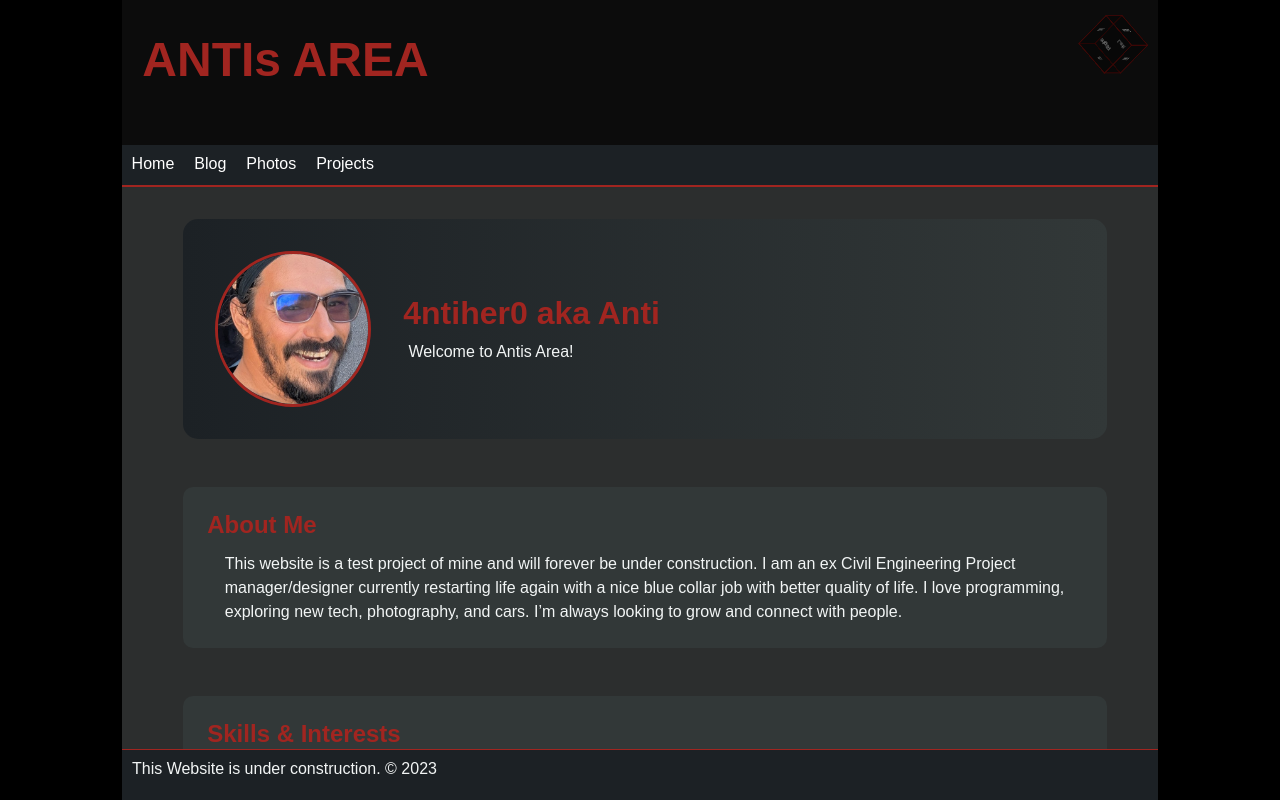
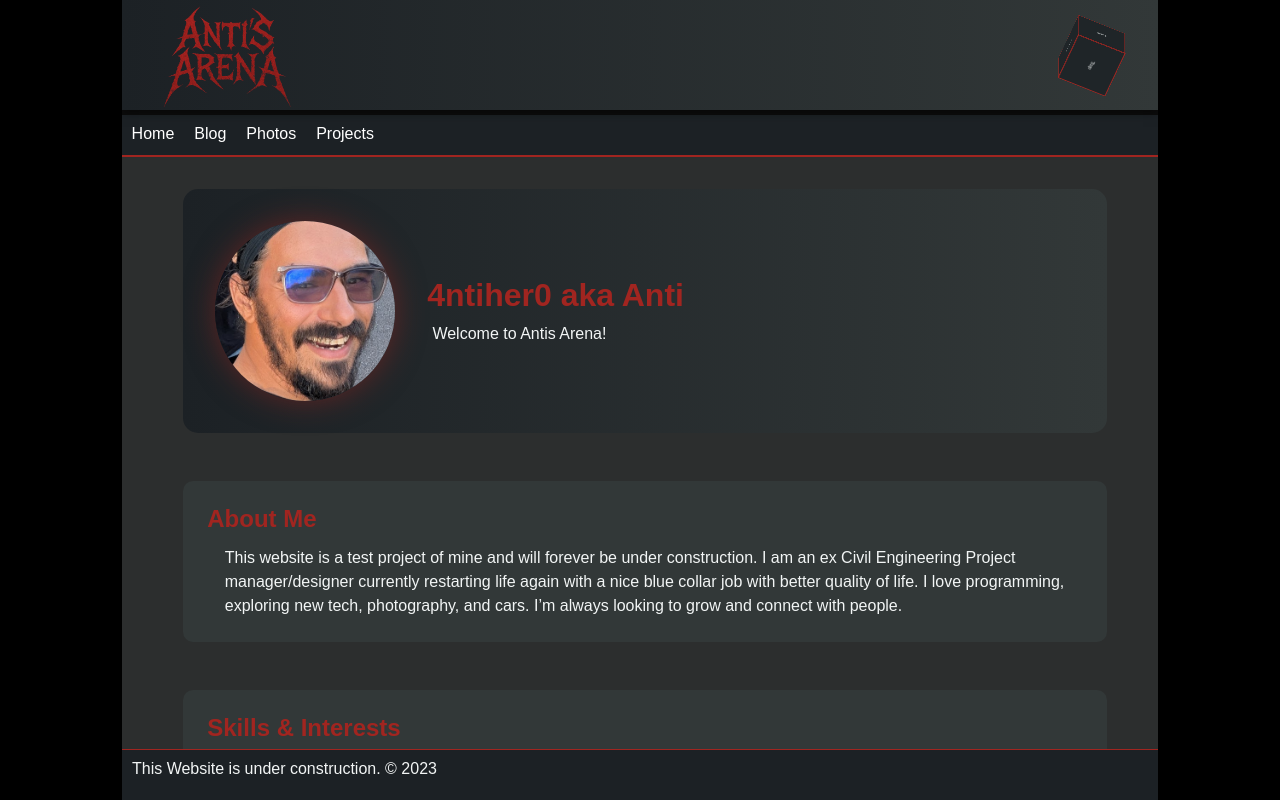
Before and after one commit to 4ntiher0/anti-website3.0, a React (Vite) app: page / in a window 1280 px wide. Built offline with nearby package versions, Linux system fonts and the light colour scheme.

Commit message:
small fixes and add new logo

```diff
--- a/package.json
+++ b/package.json
@@ -12,7 +12,8 @@
     "framer-motion": "^12.23.12",
     "react": "^18.3.1",
     "react-dom": "^18.3.1",
-    "react-router-dom": "^6.30.1"
+    "react-router-dom": "^6.30.1",
+    "three": "^0.179.1"
   },
   "devDependencies": {
     "@vitejs/plugin-react": "^5.0.2",
--- a/src/components/Header.jsx
+++ b/src/components/Header.jsx
@@ -2,10 +2,11 @@ import React from 'react';
 import './header.css';
 
 const Header = () => {
-
   return (
-        <div className="header">
-            <div className="headertxt"><h1>ANTIs AREA</h1></div>
+    <header className="header">
+      <div className="headertxt">
+        <img src="/public/logo.png" alt="ANTIs ARENA Logo" className="header-logo" />
+      </div>
       <div className="headerlogo">
         <div className="cube">
           <div className="face front">Front</div>
@@ -16,8 +17,8 @@ const Header = () => {
           <div className="face bottom">Bottom</div>
         </div>
       </div>
-        </div>
-    )
+    </header>
+  );
 };
 
 export default Header;
--- a/src/components/header.css
+++ b/src/components/header.css
@@ -1,48 +1,66 @@
+.header {
+  display: flex;
+  justify-content: space-between;
+  align-items: center;
+  padding-left: 3%;
+  padding-right: 4%;
+  height: 110px;
 
-  .headertxt {
-    padding-left: 2%;
-    float: left;
-    color: rgb(161, 37, 32);
-    padding-bottom: 2%;
-    font-size: x-large;
+  background: linear-gradient(90deg, rgb(28,33,37), rgb(50,56,56));
+  position: sticky;
+  top: 0;
+  z-index: 1000;
+  box-shadow: 0 2px 10px rgba(0,0,0,0.5);
+}
+
+.headertxt img.header-logo {
+  padding-top: 8%;
+  height: 150px; /* adjust as needed */
+  width: auto;
+}
+
+.headertxt h1:hover {
+  transform: scale(1.05);
+  text-shadow: 0 0 10px rgb(161,37,32);
 }
 
 .headerlogo {
-    float: right;
+  position: relative;
+  width: 50px;
+  height: 50px;
 }
 
 .cube {
-    margin-right: 25px;
-    margin-top: 25px;
-    width: 40px;
-    height: 40px;
+  width: 50px;
+  height: 50px;
   transform-style: preserve-3d;
-    transform: rotateX(0deg) rotateY(0deg);
-    transition: transform 0.8s;
   animation: spin 8s infinite linear;
+  position: relative;
 }
 
 .face {
   position: absolute;
   width: 100%;
   height: 100%;
-    background: rgba(0, 0, 0, 0.2);
-    border: .5px solid rgb(66, 6, 4);
+  background: rgba(28,33,37,0.85);
+  border: 0.5px solid rgb(161,37,32);
+  color: rgb(242,245,245);
+  font-size: 6px;
   text-align: center;
-    line-height: 40px;
-    font-size: 6px;
-    color: #aaa
+  line-height: 50px;
+  backface-visibility: hidden;
 }
 
-  .front  { transform: translateZ(20px); }
-  .back   { transform: rotateY(180deg) translateZ(20px); }
-  .right  { transform: rotateY(90deg) translateZ(20px); }
-  .left   { transform: rotateY(-90deg) translateZ(20px); }
-  .top    { transform: rotateX(90deg) translateZ(20px); }
-  .bottom { transform: rotateX(-90deg) translateZ(20px); }
+/* Cube faces positions */
+.front  { transform: translateZ(25px); }
+.back   { transform: rotateY(180deg) translateZ(25px); }
+.right  { transform: rotateY(90deg) translateZ(25px); }
+.left   { transform: rotateY(-90deg) translateZ(25px); }
+.top    { transform: rotateX(90deg) translateZ(25px); }
+.bottom { transform: rotateX(-90deg) translateZ(25px); }
 
-  /* Animation to make the cube spin */
+/* Smooth spinning animation */
 @keyframes spin {
-    0%   { transform: rotateY(0deg) rotateX(360deg); }
-    100% { transform: rotateY(360deg) rotateX(-360deg); }
+  0%   { transform: rotateX(0deg) rotateY(0deg); }
+  100% { transform: rotateX(360deg) rotateY(360deg); }
 }
--- a/src/components/styles.css
+++ b/src/components/styles.css
@@ -15,7 +15,8 @@ html, body {
   color: rgb(242, 245, 245);
   padding-left: 5%;
   padding-right: 5%;
-  overflow: hidden
+  overflow: hidden;
+  scroll-behavior: smooth;
 }
 
 main {
@@ -27,21 +28,15 @@ main {
   border-bottom: solid rgb(161, 37, 32) 1px;
   padding-left: 1%;
   background-color: rgb(44, 46, 46);
-
-
-
-
 }
 
 
 .section {
-
   line-height: 2rem;
   margin-bottom: 1%;
   padding-left: 1.15%;
   padding-right: 1.15%;
   padding-top: 1.15%;
-
 }
 
 .blog-title {
@@ -80,8 +75,6 @@ p {
   margin-bottom: 0%;
 }
 
-
-
 h2 {
   margin-top: 0%;
 }
@@ -92,6 +85,7 @@ margin: 1%;
 }
 
 header {
+background: linear-gradient(90deg, rgb(28,33,37), rgb(50,56,56));
 flex-shrink: 0;
 }
 
@@ -115,14 +109,12 @@ footer {
   overflow-x: hidden;
   padding: 1px;
   max-width: auto;
-
 }
 
 ::-webkit-scrollbar {
   height: 0px;
   width: 2px;
   background: #000;
-
 }
 
 ::-webkit-scrollbar-thumb {
@@ -213,7 +205,3 @@ footer {
   margin-top: 10px;
   text-align: center;
 }
-
-@tailwind base;
-@tailwind components;
-@tailwind utilities;
--- a/src/pages/home.css
+++ b/src/pages/home.css
@@ -4,8 +4,11 @@
   gap: 3rem;
   padding: 2rem 5%;
   color: rgb(242,245,245);
+  font-family: Arial, sans-serif;
+  scroll-behavior: smooth;
 }
 
+/* Hero section */
 .hero {
   display: flex;
   flex-direction: row;
@@ -15,14 +18,26 @@
   background: linear-gradient(90deg, rgb(28,33,37), rgb(50,56,56));
   padding: 2rem;
   border-radius: 15px;
+  transition: transform 0.3s ease, box-shadow 0.3s ease;
+}
+
+.hero:hover {
+  transform: translateY(-2px);
+  box-shadow: 0 10px 20px rgba(161,37,32,0.3);
 }
 
 .hero-pic {
-  width: 150px;
-  height: 150px;
+  box-shadow: 0 0 30px rgba(161, 37, 32, 0.5);
   border-radius: 50%;
-  border: 3px solid rgb(161,37,32);
+  width: 180px;
+  height: 180px;
   object-fit: cover;
+  transition: transform 0.5s ease, box-shadow 0.5s ease;
+}
+
+.hero-pic:hover {
+  transform: scale(1.05);
+  box-shadow: 0 10px 20px rgba(161,37,32,0.5);
 }
 
 .hero-text h1 {
@@ -37,26 +52,75 @@
   max-width: 500px;
 }
 
+/* Section styles */
 section {
   padding: 1.5rem;
   background-color: rgb(50,56,56);
   border-radius: 10px;
+  transition: transform 0.3s ease, box-shadow 0.3s ease;
+}
+
+section:hover {
+  transform: translateY(-2px);
+  box-shadow: 0 8px 15px rgba(0,0,0,0.3);
 }
 
 section h2 {
   color: rgb(161,37,32);
   margin-bottom: 0.8rem;
+  position: relative;
+  display: inline-block;
+}
+
+section h2::after {
+  content: '';
+  position: absolute;
+  width: 0%;
+  height: 2px;
+  bottom: -4px;
+  left: 0;
+  background-color: rgb(161, 37, 32);
+  transition: width 0.3s ease;
+}
+
+section h2:hover::after {
+  width: 100%;
 }
 
 section p, section li {
   line-height: 1.5rem;
 }
 
+/* Skills grid */
 .skills ul {
-  list-style-type: disc;
-  padding-left: 1.5rem;
+  display: flex;
+  flex-wrap: wrap;
+  gap: 1rem;
+  list-style-type: none;
+  padding-left: 0;
 }
 
-.contact p {
-  margin: 0.3rem 0;
+.skills li {
+  background-color: #2a2a2a;
+  padding: 0.5rem 1rem;
+  border-radius: 6px;
+  transition: transform 0.3s ease, background 0.3s ease, box-shadow 0.3s ease;
+  cursor: default;
 }
+
+.skills li:hover {
+  transform: translateY(-2px);
+  background-color: rgb(161, 37, 32);
+  box-shadow: 0 4px 10px rgba(161,37,32,0.3);
+}
+
+/* Contact links */
+.contact p a {
+  color: #f2f5f5;
+  text-decoration: underline;
+  transition: color 0.3s ease;
+}
+
+.contact p a:hover {
+  color: rgb(161,37,32);
+}
--- a/src/pages/index.jsx
+++ b/src/pages/index.jsx
@@ -1,7 +1,6 @@
 import React from "react";
 import profilePic from "../assets/profile.jpg";
-import "./home.css";
-
+import "./home.css"; // your existing CSS
 
 const Home = () => {
   return (
@@ -11,7 +10,7 @@ const Home = () => {
         <img src={profilePic} alt="4ntiher0 aka Anti" className="hero-pic" />
         <div className="hero-text">
           <h1>4ntiher0 aka Anti</h1>
-          <p>Welcome to Antis Area!</p>
+          <p>Welcome to Antis Arena!</p>
         </div>
       </section>
 
```
Also changed, not shown: public/Logo.png (added), 1 other file (tests, documents, lock files or other folders). Lines whose indentation alone changed are shown as unchanged.
